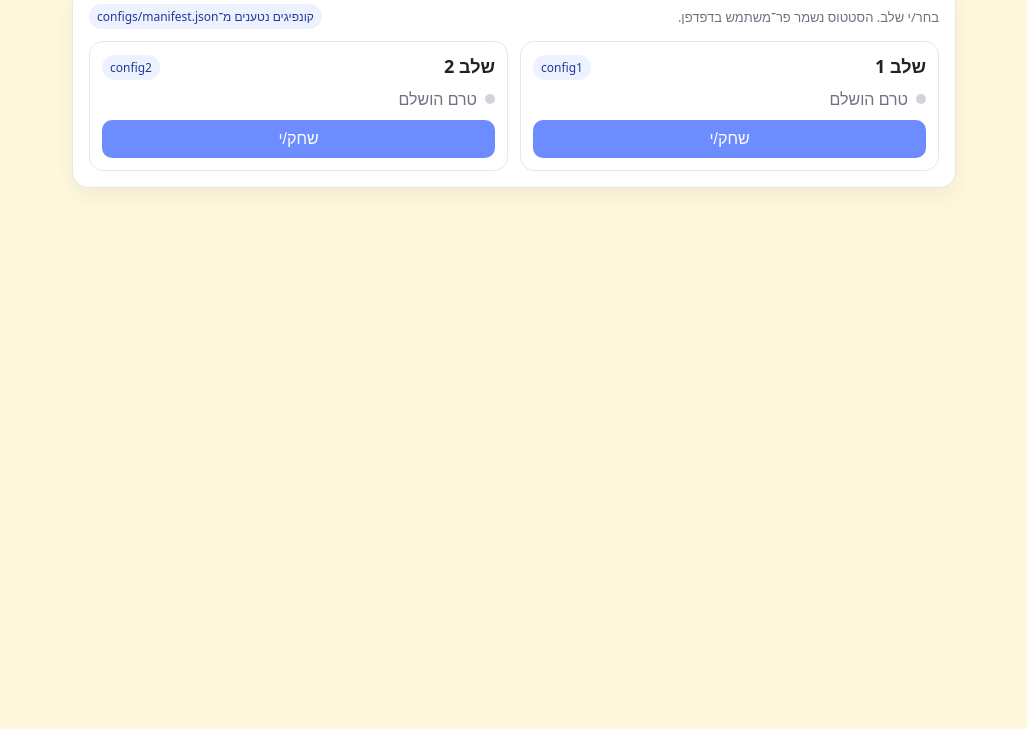
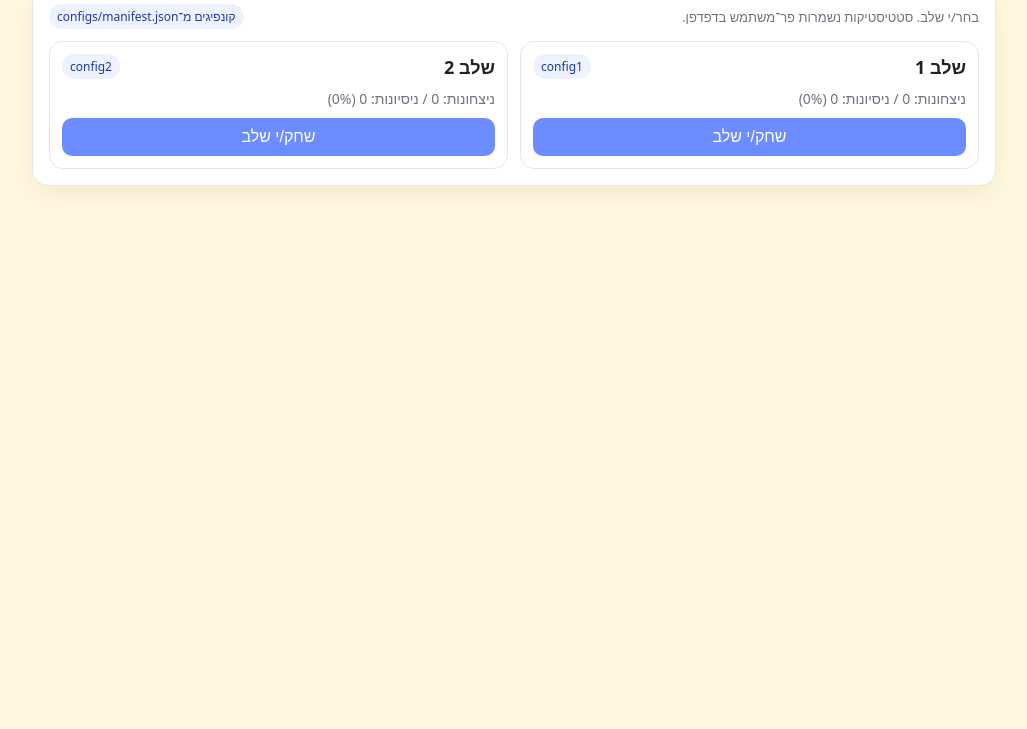
Before and after one commit to guyk217/guess-the-song, a plain HTML site: page index.html in a window 1280 px wide. Shown: the part 71-800 px from the top of the page, without its empty margins (126-1153 px from the left). Drawn offline with Linux system fonts and the light colour scheme.

Commit message:
Update index.html

```diff
--- a/index.html
+++ b/index.html
@@ -5,10 +5,10 @@
 <meta name="viewport" content="width=device-width, initial-scale=1"/>
 <title>נחש את השיר • שלבים</title>
 <style>
-  :root{--bg:#fff8dc;--ink:#222;--muted:#6b7280;--card:#fff;--acc:#6c8cff;--ok:#1fa37d;--bad:#ef4444}
+  :root{--bg:#fff8dc;--ink:#222;--muted:#6b7280;--card:#fff;--acc:#6c8cff;--ok:#16a34a;--bad:#ef4444}
   *{box-sizing:border-box}
   body{margin:0;background:var(--bg);font-family:system-ui,Segoe UI,Heebo,Roboto,sans-serif;color:var(--ink)}
-  .wrap{max-width:920px;margin:0 auto;padding:18px}
+  .wrap{max-width:1000px;margin:0 auto;padding:18px}
   header{display:flex;justify-content:space-between;align-items:center;gap:10px}
   h1{margin:0;font-size:24px}
   .card{background:var(--card);border:1px solid #e5e7eb;border-radius:16px;box-shadow:0 8px 24px rgba(0,0,0,.06);padding:16px}
@@ -16,16 +16,15 @@
   input,button{font-size:16px;padding:10px 12px;border-radius:10px;border:1px solid #d1d5db}
   button{background:var(--acc);color:#fff;border:0;cursor:pointer}
   button.secondary{background:#eef}
-  .grid{display:grid;grid-template-columns:repeat(auto-fit,minmax(220px,1fr));gap:12px;margin-top:12px}
+  .grid{display:grid;grid-template-columns:repeat(auto-fit,minmax(260px,1fr));gap:12px;margin-top:12px}
   .level{border:1px solid #e5e7eb;border-radius:14px;padding:12px;background:#fff;display:flex;flex-direction:column;gap:10px}
   .level h3{margin:0;font-size:18px}
   .pill{font-size:12px;background:#eef2ff;color:#1b3b9b;padding:4px 8px;border-radius:999px}
-  .stat{display:flex;align-items:center;gap:8px;color:var(--muted)}
-  .stat .dot{width:10px;height:10px;border-radius:50%;background:#d1d5db}
-  .stat.done .dot{background:var(--ok)}
-  .stat.todo .dot{background:#d1d5db}
+  .stat{display:grid;grid-template-columns:1fr auto;gap:8px;align-items:center;color:var(--muted);font-size:14px}
+  .bar{height:8px;background:#e5e7eb;border-radius:999px;overflow:hidden}
+  .bar>span{display:block;height:100%;background:linear-gradient(90deg,#86efac,#22c55e)}
+  .muted{color:var(--muted);font-size:13px}
   .top{display:flex;justify-content:space-between;align-items:center}
-  .hint{color:var(--muted);font-size:13px}
 </style>
 </head>
 <body>
@@ -42,8 +41,8 @@
 
   <div class="card">
     <div class="row" style="justify-content:space-between;align-items:center">
-      <div class="hint">בחר/י שלב. הסטטוס נשמר פר־משתמש בדפדפן.</div>
-      <span class="pill">קונפיגים נטענים מ־configs/manifest.json</span>
+      <div class="muted">בחר/י שלב. סטטיסטיקות נשמרות פר־משתמש בדפדפן.</div>
+      <span class="pill">קונפיגים מ־configs/manifest.json</span>
     </div>
     <div id="levels" class="grid" aria-live="polite"></div>
   </div>
@@ -51,7 +50,7 @@
 
 <script>
 const LS_USER_KEY = 'gts_user';
-const LS_PROGRESS_PREFIX = 'gts_progress_'; // לכל משתמש
+const LS_PROGRESS_PREFIX = 'gts_progress_'; // לאחסון פר־משתמש: { [levelId]: {played, won} }
 
 const $ = sel => document.querySelector(sel);
 const usernameEl = $('#username');
@@ -60,20 +59,11 @@ const btnLogin = $('#btnLogin');
 const btnLogout = $('#btnLogout');
 const levelsEl = $('#levels');
 
-function getUser(){
-  return localStorage.getItem(LS_USER_KEY) || '';
-}
-function setUser(u){
-  if(u) localStorage.setItem(LS_USER_KEY, u); else localStorage.removeItem(LS_USER_KEY);
-  syncUserUI();
-}
-function progressKey(u){ return LS_PROGRESS_PREFIX + u; }
-function getProgress(u){
-  try{ return JSON.parse(localStorage.getItem(progressKey(u)) || '{}'); }catch(e){ return {}; }
-}
-function setProgress(u, obj){
-  localStorage.setItem(progressKey(u), JSON.stringify(obj));
-}
+function getUser(){ return localStorage.getItem(LS_USER_KEY) || ''; }
+function setUser(u){ if(u) localStorage.setItem(LS_USER_KEY,u); else localStorage.removeItem(LS_USER_KEY); syncUserUI(); }
+function progressKey(u){ return LS_PROGRESS_PREFIX + (u||'guest'); }
+function getProgress(u){ try{ return JSON.parse(localStorage.getItem(progressKey(u))||'{}'); }catch(e){ return {}; } }
+function setProgress(u,obj){ localStorage.setItem(progressKey(u), JSON.stringify(obj)); }
 
 function syncUserUI(){
   const u = getUser();
@@ -89,46 +79,50 @@ function syncUserUI(){
     helloEl.style.display='none';
     btnLogout.style.display='none';
   }
-  renderLevels(); // כדי לצבוע DONE/TO-DO
+  renderLevels();
 }
-
 btnLogin.addEventListener('click', ()=>{
   const u = usernameEl.value.trim();
   if(!u) return alert('נא להזין שם משתמש');
   setUser(u);
 });
-btnLogout.addEventListener('click', ()=>{ setUser(''); });
+btnLogout.addEventListener('click', ()=> setUser('') );
 
 async function fetchJSON(url){
   const res = await fetch(url, {cache:'no-store'});
   if(!res.ok) throw new Error('Fetch failed: '+url);
   return res.json();
 }
-
 async function loadManifest(){
-  // אתה מוסיף קבצים ל-configs/ ומעדכן manifest.json
   const m = await fetchJSON('configs/manifest.json');
   if(!m || !Array.isArray(m.levels)) throw new Error('manifest.json must have { levels: [...] }');
   return m.levels;
 }
 
-function levelCard(lv, done){
+function levelCard(lv, stats){
+  const played = stats?.played||0, won = stats?.won||0;
+  const pct = played ? Math.round((won/played)*100) : 0;
+
   const div = document.createElement('div');
   div.className='level';
+
   const top = document.createElement('div');
   top.className='top';
-  const h = document.createElement('h3');
-  h.textContent = lv.title;
-  const right = document.createElement('div');
-  right.innerHTML = `<span class="pill">${lv.id}</span>`;
-  top.append(h, right);
+  const h = document.createElement('h3'); h.textContent = lv.title;
+  const idpill = document.createElement('span'); idpill.className='pill'; idpill.textContent = lv.id;
+  top.append(h,idpill);
 
   const stat = document.createElement('div');
-  stat.className = 'stat ' + (done ? 'done' : 'todo');
-  stat.innerHTML = `<span class="dot"></span><span>${done ? 'הושלם' : 'טרם הושלם'}</span>`;
+  stat.className='stat';
+  const label = document.createElement('div');
+  label.textContent = `ניצחונות: ${won} / ניסיונות: ${played} (${pct}%)`;
+  const bar = document.createElement('div'); bar.className='bar';
+  const fill = document.createElement('span'); fill.style.width = pct + '%';
+  bar.append(fill);
+  stat.append(label, bar);
 
   const btn = document.createElement('button');
-  btn.textContent = 'שחק/י';
+  btn.textContent = 'שחק/י שלב';
   btn.addEventListener('click', ()=>{
     const u = getUser() || '';
     const qs = new URLSearchParams({level: lv.id, file: lv.file, user: u});
@@ -147,21 +141,17 @@ async function renderLevels(){
     const u = getUser() || '';
     const prog = getProgress(u);
     levels.forEach(lv=>{
-      const done = !!prog?.[lv.id];
-      levelsEl.appendChild(levelCard(lv, done));
+      const stats = prog?.[lv.id] || {played:0, won:0};
+      levelsEl.appendChild(levelCard(lv, stats));
     });
   }catch(err){
     console.error(err);
-    levelsEl.innerHTML = 'שגיאה בטעינת השלבים. ודא שקיים configs/manifest.json תקין.';
+    levelsEl.innerHTML = 'שגיאה בטעינה. ודא שקיים configs/manifest.json תקין.';
   }
 }
 
 // init
-(function init(){
-  const u = getUser();
-  if(u){ usernameEl.value = u; }
-  syncUserUI();
-})();
+(function init(){ const u=getUser(); if(u){ usernameEl.value=u; } syncUserUI(); })();
 </script>
 </body>
 </html>
```
